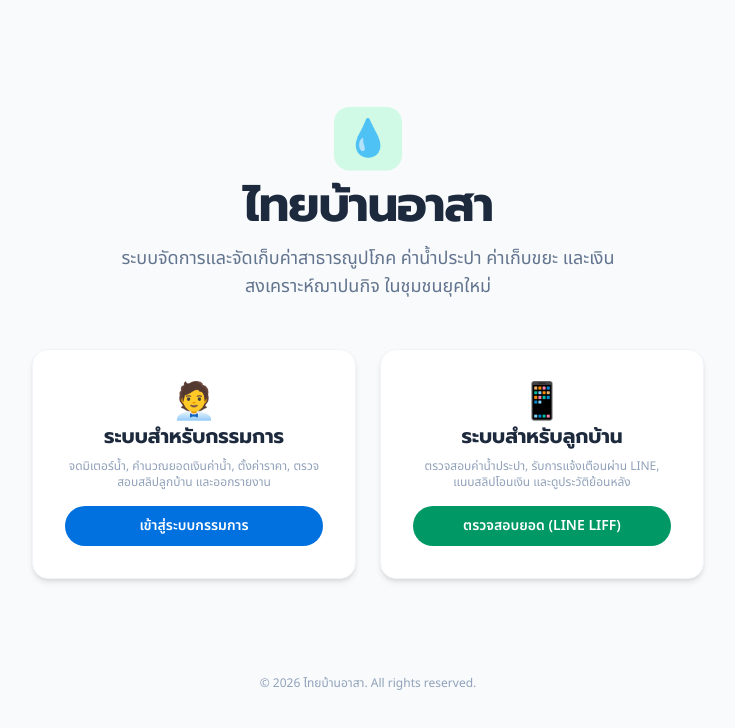
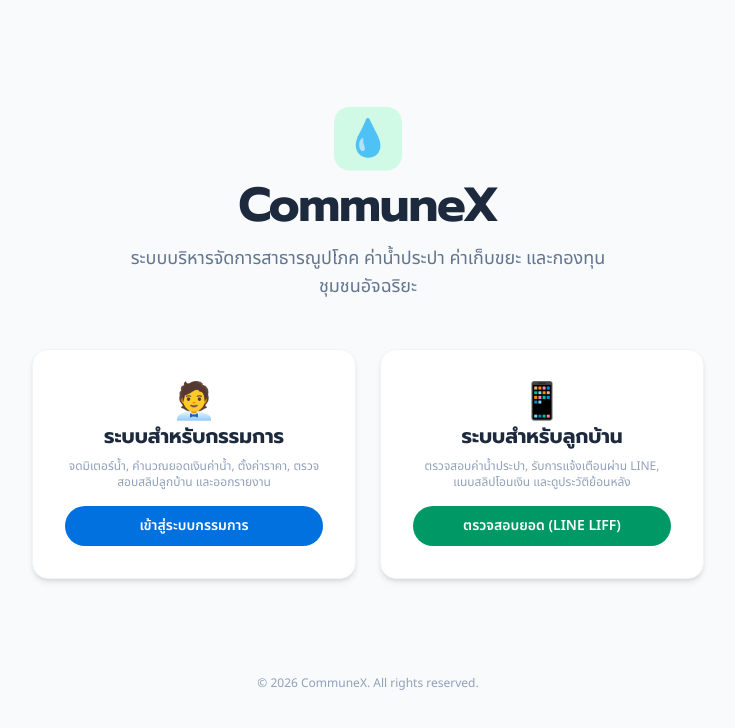
Before and after one commit to NoomJesXDev/ThaiBaanApp, a Next.js app: page / in a window 1280 px wide. Shown: the top 728 px of the page, without its empty margins (272-1007 px from the left). Built offline with nearby package versions, Linux system fonts and the light colour scheme.

Commit message:
Rebrand application to 'CommuneX'

```diff
--- a/src/app/(auth)/layout.tsx
+++ b/src/app/(auth)/layout.tsx
@@ -9,10 +9,10 @@ export default function AuthLayout({
     <div className="min-h-screen flex flex-col justify-center bg-slate-50 py-12 sm:px-6 lg:px-8">
       <div className="sm:mx-auto sm:w-full sm:max-w-md text-center">
         <h1 className="text-4xl font-extrabold tracking-tight text-primary font-display mb-2">
-          ไทยบ้านอาสา
+          CommuneX
         </h1>
         <p className="text-sm text-slate-500 font-sans">
-          ระบบจัดเก็บค่าสาธารณูปโภคและบัญชีชุมชนยุคใหม่
+          ระบบบริหารจัดการสาธารณูปโภคและบัญชีชุมชนอัจฉริยะ
         </p>
       </div>
 
--- a/src/app/(auth)/register/page.tsx
+++ b/src/app/(auth)/register/page.tsx
@@ -79,7 +79,7 @@ export default function RegisterPage() {
               onChange={(e) => setFullName(e.target.value)}
               disabled={loading}
               className="w-full px-3 py-2 border border-slate-300 rounded-lg shadow-sm focus:outline-none focus:ring-2 focus:ring-primary focus:border-primary disabled:bg-slate-50 disabled:text-slate-500"
-              placeholder="นายไทบ้าน มีบุญ"
+              placeholder="นายสมใจ มีบุญ"
             />
           </div>
 
--- a/src/app/admin/layout.tsx
+++ b/src/app/admin/layout.tsx
@@ -32,7 +32,7 @@ export default async function AdminLayout({
     redirect("/register");
   }
 
-  const communityName = staff.community_name || "ไทยบ้านอาสา";
+  const communityName = staff.community_name || "CommuneX";
 
   return (
     <div className="flex min-h-screen bg-slate-50">
@@ -96,7 +96,7 @@ export default async function AdminLayout({
 
         {/* Desktop Header */}
         <header className="hidden md:flex items-center justify-between h-16 bg-white border-b border-slate-200 px-8">
-          <h2 className="text-xl font-bold text-slate-800 font-display">ไทยบ้านอาสา — ระบบจัดการสาธารณูปโภคชุมชน</h2>
+          <h2 className="text-xl font-bold text-slate-800 font-display">CommuneX — ระบบบริหารจัดการสาธารณูปโภคชุมชน</h2>
           <span className="text-slate-500 text-sm">บทบาท: {staff.role === 'admin' ? 'ผู้ดูแลระบบ' : 'กรรมการ'}</span>
         </header>
 
--- a/src/app/admin/settings/community/page.tsx
+++ b/src/app/admin/settings/community/page.tsx
@@ -359,7 +359,7 @@ export default function CommunitySettingsPage() {
                 type="text"
                 value={lineChannelId}
                 onChange={(e) => setLineChannelId(e.target.value)}
-                placeholder="เช่น @thaibann_dong"
+                placeholder="เช่น @communex_dong"
                 className="w-full px-4 py-2.5 bg-slate-50 border border-slate-200 rounded-xl text-sm font-medium text-slate-800 focus:outline-none focus:ring-2 focus:ring-emerald-500 focus:bg-white transition-all"
               />
             </div>
--- a/src/app/layout.tsx
+++ b/src/app/layout.tsx
@@ -15,8 +15,8 @@ const notoSansThai = Noto_Sans_Thai({
 });
 
 export const metadata: Metadata = {
-  title: "ไทยบ้านอาสา - ระบบจัดเก็บค่าสาธารณูปโภคชุมชน",
-  description: "ไทยบ้านอาสา แพลตฟอร์มจัดการสาธารณูปโภคและบัญชีชุมชนยุคใหม่",
+  title: "CommuneX - ระบบบริหารจัดการสาธารณูปโภคชุมชนอัจฉริยะ",
+  description: "CommuneX แพลตฟอร์มบริหารจัดการสาธารณูปโภคและบัญชีชุมชนยุคใหม่",
 };
 
 export default function RootLayout({
--- a/src/app/page.tsx
+++ b/src/app/page.tsx
@@ -11,10 +11,10 @@ export default function Home() {
             💧
           </div>
           <h1 className="text-5xl font-extrabold tracking-tight text-slate-800 font-display">
-            ไทยบ้านอาสา
+            CommuneX
           </h1>
           <p className="text-lg text-slate-500 max-w-lg mx-auto">
-            ระบบจัดการและจัดเก็บค่าสาธารณูปโภค ค่าน้ำประปา ค่าเก็บขยะ และเงินสงเคราะห์ฌาปนกิจ ในชุมชนยุคใหม่
+            ระบบบริหารจัดการสาธารณูปโภค ค่าน้ำประปา ค่าเก็บขยะ และกองทุนชุมชนอัจฉริยะ
           </p>
         </div>
 
@@ -57,7 +57,7 @@ export default function Home() {
 
         {/* Footer */}
         <footer className="text-xs text-slate-400 pt-12">
-          &copy; {new Date().getFullYear()} ไทยบ้านอาสา. All rights reserved.
+          &copy; {new Date().getFullYear()} CommuneX. All rights reserved.
         </footer>
       </main>
     </div>
```
